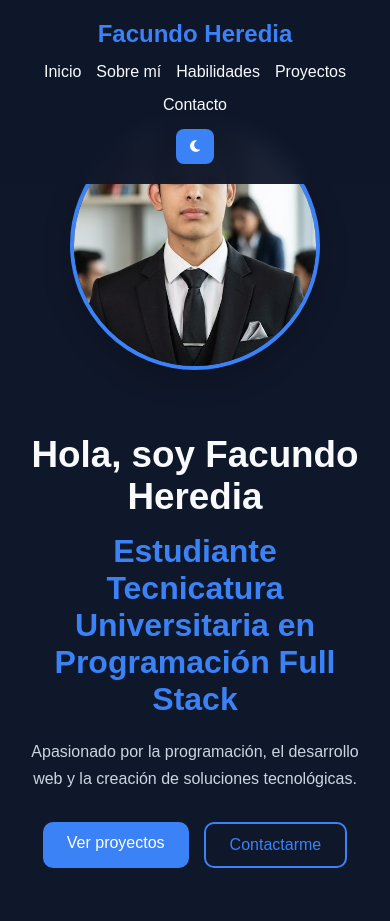
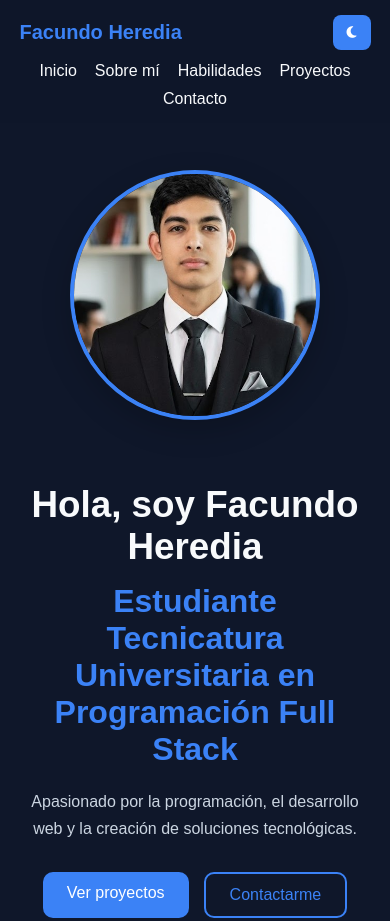
Before and after one commit to facuheredia9372/Proyecto-Pagina-Personal, a plain HTML site: page index.html in a window 390 px wide. Shown: the top 921 px of the page. Drawn offline with Linux system fonts and the light colour scheme.

Commit message:
Corregir navbar que tapaba la imagen en móvil

```diff
--- a/style.css
+++ b/style.css
@@ -37,6 +37,7 @@ body.light-theme {
 
 html{
     scroll-behavior:smooth;
+    scroll-padding-top:120px;
 }
 
 body{
@@ -392,6 +393,9 @@ footer{
     .hero{
         flex-direction:column;
         text-align:center;
+        justify-content:flex-start;
+        min-height:auto;
+        padding-top:160px;
     }
 
     .hero-buttons{
@@ -409,15 +413,44 @@ footer{
 }
 
 @media(max-width:768px){
+    html{
+        scroll-padding-top:150px;
+    }
+
+    /* Navbar compacta: logo + botón arriba, links abajo */
     .navbar{
-        flex-direction:column;
-        gap:15px;
+        display:grid;
+        grid-template-columns:1fr auto;
+        grid-template-rows:auto auto;
+        gap:12px;
+        padding:15px 5%;
+        align-items:center;
+    }
+
+    .logo{
+        grid-column:1;
+        grid-row:1;
+        font-size:1.25rem;
+        justify-self:start;
+    }
+
+    #theme-toggle{
+        grid-column:2;
+        grid-row:1;
+        justify-self:end;
     }
 
     .nav-links{
+        grid-column:1 / -1;
+        grid-row:2;
         flex-wrap:wrap;
         justify-content:center;
-        gap:15px;
+        gap:10px 18px;
+    }
+
+    .hero{
+        padding-top:170px;
+        padding-bottom:50px;
     }
 
     section{
```
